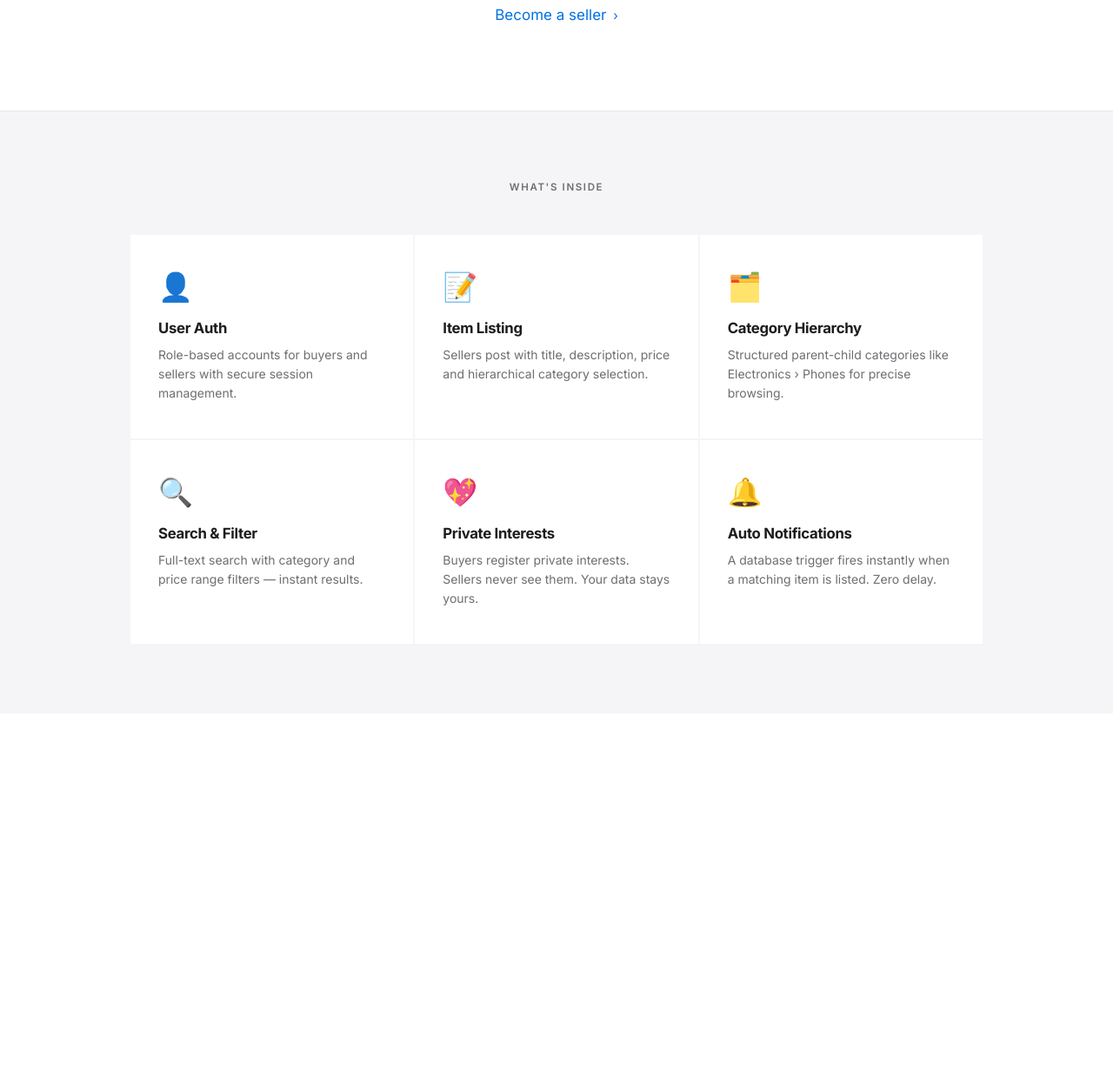
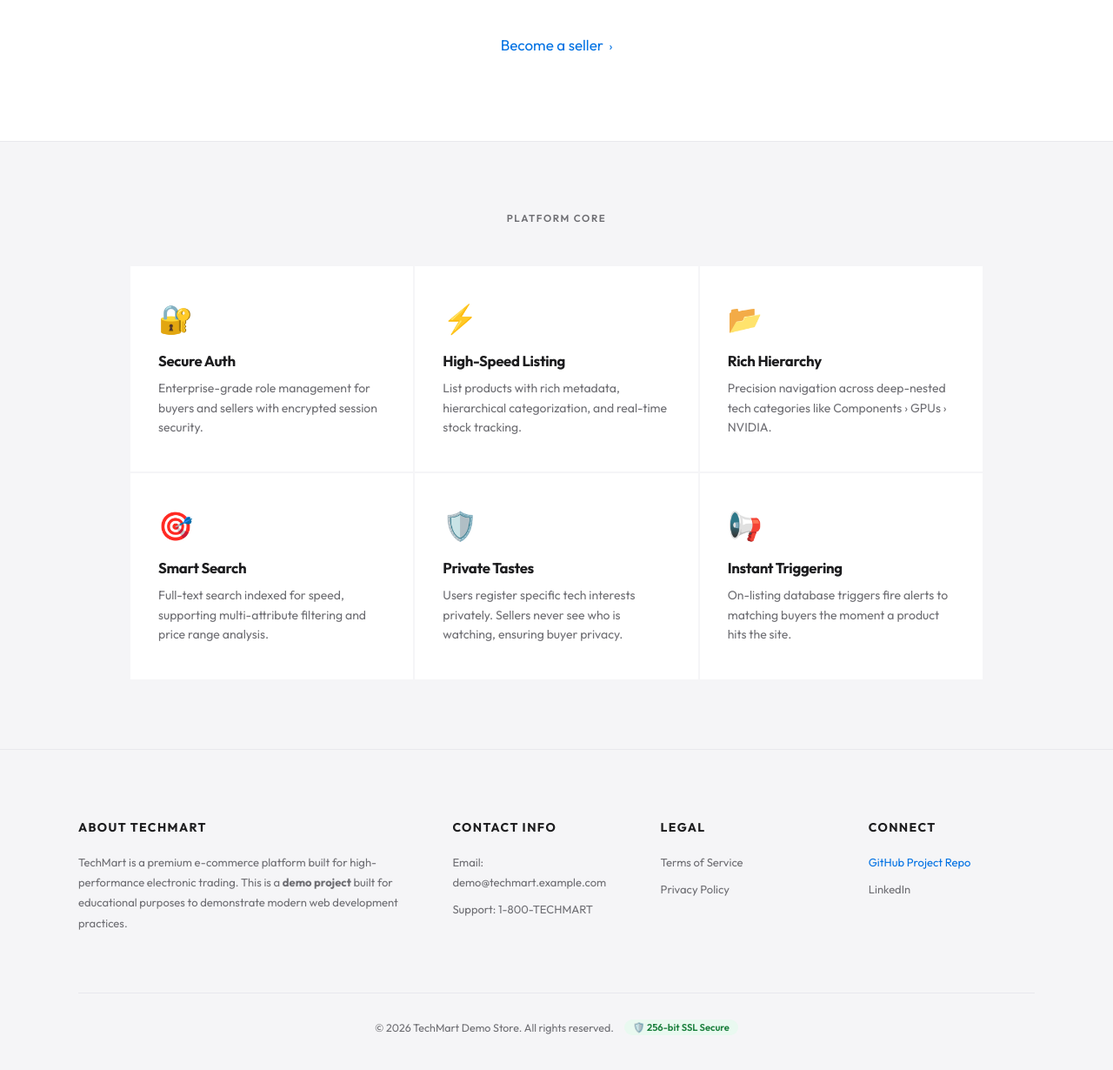
Before and after one commit to mithil27360/TechMart, a Flask app: page / in a window 1280 px wide. Shown: the part 4170-5400 px from the top of the page at 87% size. Before the commit the page ends 4866 px from the top, so only its background shows below. Run offline with Flask 3, Linux system fonts and the light colour scheme.

Commit message:
updated branding and landing page

```diff
--- a/app.py
+++ b/app.py
@@ -15,7 +15,7 @@ load_dotenv()
 app = Flask(__name__)
 # Render/Heroku use proxies, this ensures https is detected correctly
 app.wsgi_app = ProxyFix(app.wsgi_app, x_for=1, x_proto=1, x_host=1, x_prefix=1)
-app.secret_key = os.getenv("FLASK_SECRET_KEY", "marketnest_secret_key")
+app.secret_key = os.getenv("FLASK_SECRET_KEY", "techmart_secret_key")
 
 # --- OAuth & Mail Config ---
 oauth = OAuth(app)
@@ -68,7 +68,7 @@ def send_otp_email(email, user_id):
     cursor.close()
     conn.close()
 
-    msg = Message("Your MarketNest Verification Code", recipients=[email])
+    msg = Message("Your TechMart Verification Code", recipients=[email])
     msg.body = f"Your verification code is: {otp}. It expires in 10 minutes."
     try:
         mail.send(msg)
--- a/static/style.css
+++ b/static/style.css
@@ -1,8 +1,8 @@
 /* ============================================================
-   MarketNest — Apple-Inspired Design System
+   TechMart — Premium Tech Marketplace Design System
    ============================================================ */
 
-@import url('https://fonts.googleapis.com/css2?family=Inter:wght@300;400;500;600;700;800;900&display=swap');
+@import url('https://fonts.googleapis.com/css2?family=Outfit:wght@300;400;500;600;700;800;900&display=swap');
 
 :root {
   --white: #ffffff;
@@ -24,7 +24,7 @@
 html { scroll-behavior: smooth; }
 
 body {
-  font-family: 'Inter', -apple-system, BlinkMacSystemFont, sans-serif;
+  font-family: 'Outfit', -apple-system, BlinkMacSystemFont, sans-serif;
   background: var(--white);
   color: var(--black);
   -webkit-font-smoothing: antialiased;
@@ -53,11 +53,16 @@ body {
   padding: 0 22px;
 }
 .nav-logo {
-  font-size: 1.4rem;
-  font-weight: 800;
+  font-size: 1.5rem;
+  font-weight: 900;
   color: var(--black);
   text-decoration: none;
-  letter-spacing: -0.04em;
+  letter-spacing: -0.05em;
+  display: flex;
+  align-items: center;
+}
+.logo-highlight {
+  color: var(--blue);
 }
 .nav-links {
   display: flex;
@@ -744,11 +749,63 @@ textarea { resize: vertical; }
 /* ── Footer ── */
 .site-footer {
   border-top: 1px solid var(--grey-200);
-  padding: 40px 40px;
+  padding: 80px 40px 40px;
   background: var(--grey-100);
 }
-.footer-inner { max-width: 980px; margin: 0 auto; text-align: center; }
-.footer-inner p { font-size: 0.78rem; color: var(--grey-400); line-height: 1.7; }
+.footer-inner {
+  max-width: 1100px;
+  margin: 0 auto;
+}
+.footer-grid {
+  display: grid;
+  grid-template-columns: 2fr 1fr 1fr 1fr;
+  gap: 48px;
+  margin-bottom: 60px;
+  text-align: left;
+}
+.footer-col h3 {
+  font-size: 0.875rem;
+  font-weight: 700;
+  text-transform: uppercase;
+  letter-spacing: 0.1em;
+  color: var(--black);
+  margin-bottom: 20px;
+}
+.footer-col p {
+  font-size: 0.8125rem;
+  color: var(--grey-400);
+  line-height: 1.8;
+  margin-bottom: 8px;
+}
+.footer-col a {
+  color: var(--blue);
+  text-decoration: none;
+  transition: opacity 0.2s;
+}
+.footer-col a:hover {
+  opacity: 0.7;
+}
+.footer-bottom {
+  border-top: 1px solid var(--grey-200);
+  padding-top: 30px;
+  text-align: center;
+}
+.footer-bottom p {
+  font-size: 0.78rem;
+  color: var(--grey-400);
+  display: flex;
+  align-items: center;
+  justify-content: center;
+  gap: 12px;
+}
+.trust-badge {
+  color: #1a7f3c;
+  font-weight: 600;
+  background: #e9f9f0;
+  padding: 2px 10px;
+  border-radius: 980px;
+  font-size: 0.7rem;
+}
 
 /* ── Admin Dashboard ── */
 .stats-grid { display: grid; grid-template-columns: repeat(4, 1fr); gap: 24px; margin-top: 32px; }
--- a/templates/base.html
+++ b/templates/base.html
@@ -3,11 +3,11 @@
 <head>
   <meta charset="UTF-8">
   <meta name="viewport" content="width=device-width, initial-scale=1.0">
-  <title>MarketNest — {% block title %}{% endblock %}</title>
-  <meta name="description" content="MarketNest — the minimalist electronic marketplace for buyers and sellers.">
+  <title>TechMart — {% block title %}{% endblock %}</title>
+  <meta name="description" content="TechMart — the premium electronic marketplace for buyers and sellers. Built for speed, trust, and simplicity.">
   <link rel="preconnect" href="https://fonts.googleapis.com">
   <link rel="preconnect" href="https://fonts.gstatic.com" crossorigin>
-  <link href="https://fonts.googleapis.com/css2?family=Inter:wght@300;400;500;600;700;800;900&display=swap" rel="stylesheet">
+  <link href="https://fonts.googleapis.com/css2?family=Outfit:wght@300;400;500;600;700;800;900&display=swap" rel="stylesheet">
   <link rel="stylesheet" href="{{ url_for('static', filename='style.css') }}">
 </head>
 <body>
@@ -15,7 +15,9 @@
 <!-- Global Navigation -->
 <nav class="global-nav">
   <div class="nav-inner">
-    <a href="{{ url_for('index') }}" class="nav-logo">MarketNest</a>
+    <a href="{{ url_for('index') }}" class="nav-logo">
+      <span class="logo-text">Tech</span><span class="logo-highlight">Mart</span>
+    </a>
 
     {% if session.get('user_id') %}
     <ul class="nav-links">
@@ -25,7 +27,7 @@
         <li><a href="{{ url_for('notifications') }}">Notifications</a></li>
         <li class="nav-search-li">
           <form class="nav-search-form" action="{{ url_for('browse') }}" method="GET" autocomplete="off">
-            <input type="text" name="q" id="navSearchInput" placeholder="Search..." class="nav-search-input" value="{{ request.args.get('q','') }}">
+            <input type="text" name="q" id="navSearchInput" placeholder="Search tech..." class="nav-search-input" value="{{ request.args.get('q','') }}">
             <button type="submit" class="nav-search-btn">🔍</button>
             <div id="searchSuggestions" class="search-suggestions-box"></div>
           </form>
@@ -42,6 +44,8 @@
     {% else %}
     <ul class="nav-links">
       <li><a href="{{ url_for('index') }}">Store</a></li>
+      <li><a href="#about-section">About</a></li>
+      <li><a href="#contact-section">Contact</a></li>
     </ul>
     <div class="nav-actions">
       <a href="{{ url_for('login') }}">Sign In</a>
@@ -136,6 +140,35 @@
 <div class="page">
   {{ self.content() }}
 </div>
+
+<footer class="site-footer">
+  <div class="footer-inner">
+    <div class="footer-grid">
+      <div class="footer-col" id="about-section">
+        <h3>About TechMart</h3>
+        <p>TechMart is a premium e-commerce platform built for high-performance electronic trading. This is a <strong>demo project</strong> built for educational purposes to demonstrate modern web development practices.</p>
+      </div>
+      <div class="footer-col" id="contact-section">
+        <h3>Contact Info</h3>
+        <p>Email: demo@techmart.example.com</p>
+        <p>Support: 1-800-TECHMART</p>
+      </div>
+      <div class="footer-col">
+        <h3>Legal</h3>
+        <p>Terms of Service</p>
+        <p>Privacy Policy</p>
+      </div>
+      <div class="footer-col">
+        <h3>Connect</h3>
+        <p><a href="https://github.com/mithil27360/TechMart" target="_blank" rel="noopener noreferrer">GitHub Project Repo</a></p>
+        <p>LinkedIn</p>
+      </div>
+    </div>
+    <div class="footer-bottom">
+      <p>&copy; 2026 TechMart Demo Store. All rights reserved. <span class="trust-badge">🛡️ 256-bit SSL Secure</span></p>
+    </div>
+  </div>
+</footer>
 {% endif %}
 
 <script src="{{ url_for('static', filename='script.js') }}"></script>
--- a/templates/index.html
+++ b/templates/index.html
@@ -1,13 +1,13 @@
 {% extends "base.html" %}
-{% block title %}Electronic Marketplace{% endblock %}
+{% block title %}The Premium Tech Marketplace{% endblock %}
 
 {% block content %}
 
 <!-- Hero -->
 <section class="hero-block">
-  <p class="hero-eyebrow">MarketNest Store</p>
-  <h1 class="hero-headline">Buy. Sell.<br>Get Notified.</h1>
-  <p class="hero-sub">The minimalist marketplace for electronics. Discover the finest devices, or list yours for matching buyers — instantly.</p>
+  <p class="hero-eyebrow">TechMart Global</p>
+  <h1 class="hero-headline">Pro Tech.<br>Pro Trading.</h1>
+  <p class="hero-sub">TechMart is a high-performance e-commerce demo project built for learning purposes. Discover the finest devices, or list yours for matching buyers — instantly.</p>
   <div class="hero-links">
     <a href="{{ url_for('register') }}" class="link-primary">Get Started <i class="chevron">›</i></a>
     <a href="{{ url_for('login') }}" class="link-secondary">Sign In <i class="chevron">›</i></a>
@@ -16,9 +16,9 @@
 
 <!-- Product 1 — iPhone -->
 <section class="product-block dark">
-  <p class="product-eyebrow">New</p>
+  <p class="product-eyebrow">New Arrival</p>
   <h2 class="product-headline">iPhone 17 Pro.</h2>
-  <p class="product-sub">Forged from titanium. Engineered for everything.</p>
+  <p class="product-sub">Forged from titanium. Engineered for everything. Experience the future of mobile technology.</p>
   <div class="product-img-wrap">
     <img src="{{ url_for('static', filename='images/apple-iphone-17-pro-back-1.webp') }}"
          alt="iPhone 17 Pro — Titanium Black" loading="lazy">
@@ -31,12 +31,12 @@
 
 <!-- Product 2 — Shopping -->
 <section class="product-block grey">
-  <p class="product-eyebrow">Discover</p>
+  <p class="product-eyebrow">Smart Discovery</p>
   <h2 class="product-headline">Shop. Smarter.</h2>
-  <p class="product-sub">Browse thousands of curated electronics from trusted sellers. Filter by category and price in seconds.</p>
+  <p class="product-sub">Browse thousands of curated electronics from trusted sellers. Our precision filters find exactly what you need in milliseconds.</p>
   <div class="product-img-wrap" style="max-width:860px;">
     <img src="{{ url_for('static', filename='images/shopping.webp') }}"
-         alt="MarketNest Shopping Experience" loading="lazy">
+         alt="TechMart Shopping Experience" loading="lazy">
   </div>
   <div class="product-links">
     <a href="{{ url_for('register') }}" class="link-primary">Start browsing <i class="chevron">›</i></a>
@@ -45,9 +45,9 @@
 
 <!-- Product 3 — Shopping full -->
 <section class="product-block">
-  <p class="product-eyebrow">For Sellers</p>
+  <p class="product-eyebrow">Global Selling</p>
   <h2 class="product-headline">List. Notify.<br>Sell.</h2>
-  <p class="product-sub">Post your item in seconds. Our trigger-powered system auto-alerts every buyer whose interests match — no effort needed.</p>
+  <p class="product-sub">Post your item in seconds. Our algorithmic matching system auto-alerts every buyer whose interests match — zero effort required.</p>
   <div class="product-img-wrap" style="max-width:900px;">
     <img src="{{ url_for('static', filename='images/shopping (1).webp') }}"
          alt="Seller Dashboard" loading="lazy">
@@ -59,37 +59,37 @@
 
 <!-- Feature Grid -->
 <section class="feature-section">
-  <p class="section-label">What's inside</p>
+  <p class="section-label">Platform Core</p>
   <div class="feature-grid">
     <div class="feat-card">
-      <span class="feat-icon">👤</span>
-      <h3 class="feat-title">User Auth</h3>
-      <p class="feat-desc">Role-based accounts for buyers and sellers with secure session management.</p>
+      <span class="feat-icon">🔐</span>
+      <h3 class="feat-title">Secure Auth</h3>
+      <p class="feat-desc">Enterprise-grade role management for buyers and sellers with encrypted session security.</p>
     </div>
     <div class="feat-card">
-      <span class="feat-icon">📝</span>
-      <h3 class="feat-title">Item Listing</h3>
-      <p class="feat-desc">Sellers post with title, description, price and hierarchical category selection.</p>
+      <span class="feat-icon">⚡</span>
+      <h3 class="feat-title">High-Speed Listing</h3>
+      <p class="feat-desc">List products with rich metadata, hierarchical categorization, and real-time stock tracking.</p>
     </div>
     <div class="feat-card">
-      <span class="feat-icon">🗂️</span>
-      <h3 class="feat-title">Category Hierarchy</h3>
-      <p class="feat-desc">Structured parent-child categories like Electronics › Phones for precise browsing.</p>
+      <span class="feat-icon">📂</span>
+      <h3 class="feat-title">Rich Hierarchy</h3>
+      <p class="feat-desc">Precision navigation across deep-nested tech categories like Components › GPUs › NVIDIA.</p>
     </div>
     <div class="feat-card">
-      <span class="feat-icon">🔍</span>
-      <h3 class="feat-title">Search & Filter</h3>
-      <p class="feat-desc">Full-text search with category and price range filters — instant results.</p>
+      <span class="feat-icon">🎯</span>
+      <h3 class="feat-title">Smart Search</h3>
+      <p class="feat-desc">Full-text search indexed for speed, supporting multi-attribute filtering and price range analysis.</p>
     </div>
     <div class="feat-card">
-      <span class="feat-icon">💖</span>
-      <h3 class="feat-title">Private Interests</h3>
-      <p class="feat-desc">Buyers register private interests. Sellers never see them. Your data stays yours.</p>
+      <span class="feat-icon">🛡️</span>
+      <h3 class="feat-title">Private Tastes</h3>
+      <p class="feat-desc">Users register specific tech interests privately. Sellers never see who is watching, ensuring buyer privacy.</p>
     </div>
     <div class="feat-card">
-      <span class="feat-icon">🔔</span>
-      <h3 class="feat-title">Auto Notifications</h3>
-      <p class="feat-desc">A database trigger fires instantly when a matching item is listed. Zero delay.</p>
+      <span class="feat-icon">📢</span>
+      <h3 class="feat-title">Instant Triggering</h3>
+      <p class="feat-desc">On-listing database triggers fire alerts to matching buyers the moment a product hits the site.</p>
     </div>
   </div>
 </section>
--- a/templates/login.html
+++ b/templates/login.html
@@ -5,7 +5,7 @@
 <div class="auth-page">
   <div class="auth-card">
     <h1 class="auth-title">Sign In</h1>
-    <p class="auth-sub">Welcome back to MarketNest.</p>
+    <p class="auth-sub">Welcome back to TechMart.</p>
 
     <form method="POST" action="{{ url_for('login') }}">
       <div class="form-group">
--- a/templates/my_listings.html
+++ b/templates/my_listings.html
@@ -5,7 +5,7 @@
 <div class="inner-page">
   <p class="page-eyebrow">Seller</p>
   <h1 class="page-title">My Listings</h1>
-  <p class="page-sub">All items you have listed on MarketNest.</p>
+  <p class="page-sub">All items you have listed on TechMart.</p>
 
   <div class="table-wrap">
     <table class="styled-table">
--- a/templates/register.html
+++ b/templates/register.html
@@ -5,7 +5,7 @@
 <div class="auth-page">
   <div class="auth-card">
     <h1 class="auth-title">Create Account</h1>
-    <p class="auth-sub">Join the MarketNest community.</p>
+    <p class="auth-sub">Join the TechMart community.</p>
 
     <form method="POST" action="{{ url_for('register') }}">
       <div class="form-group">
```
